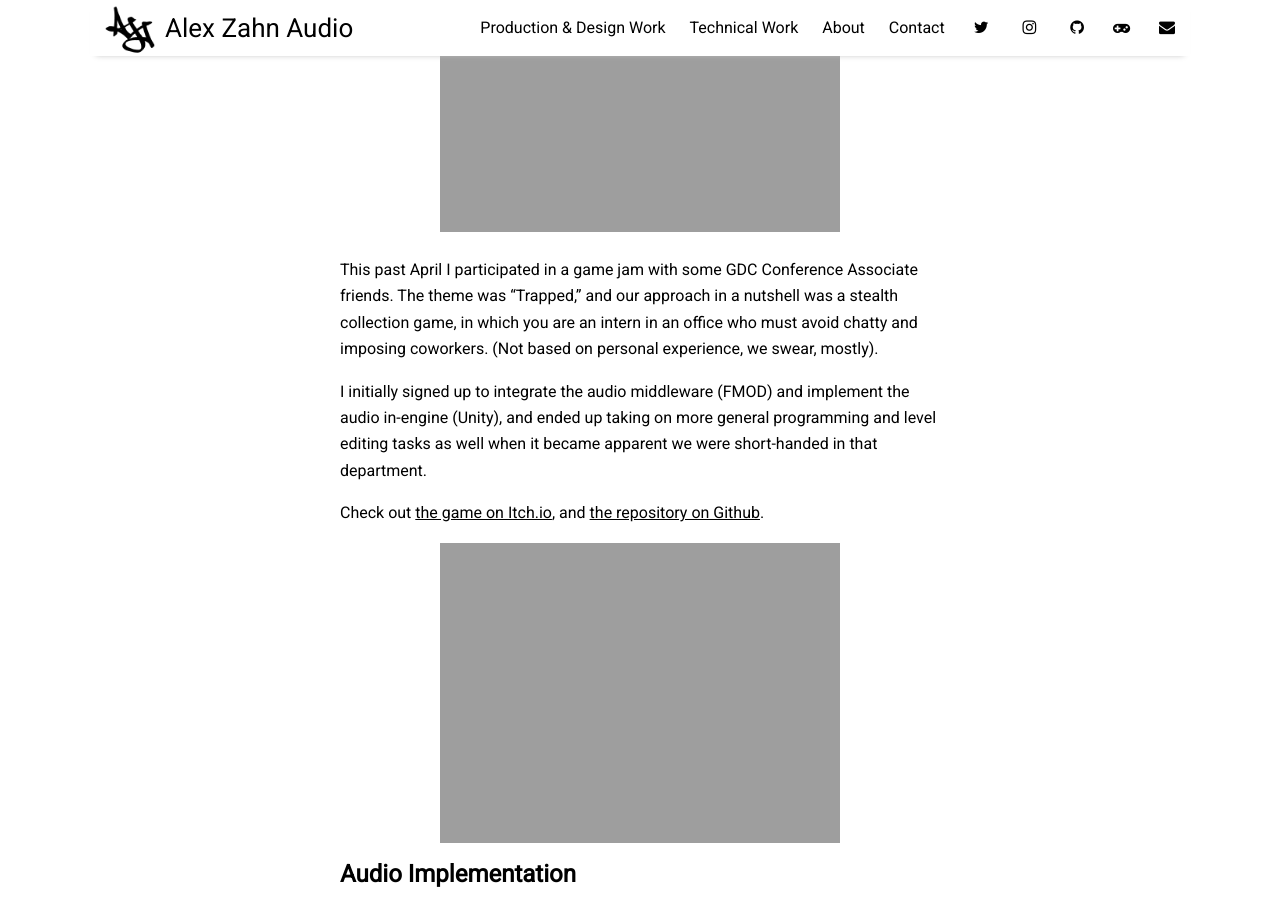
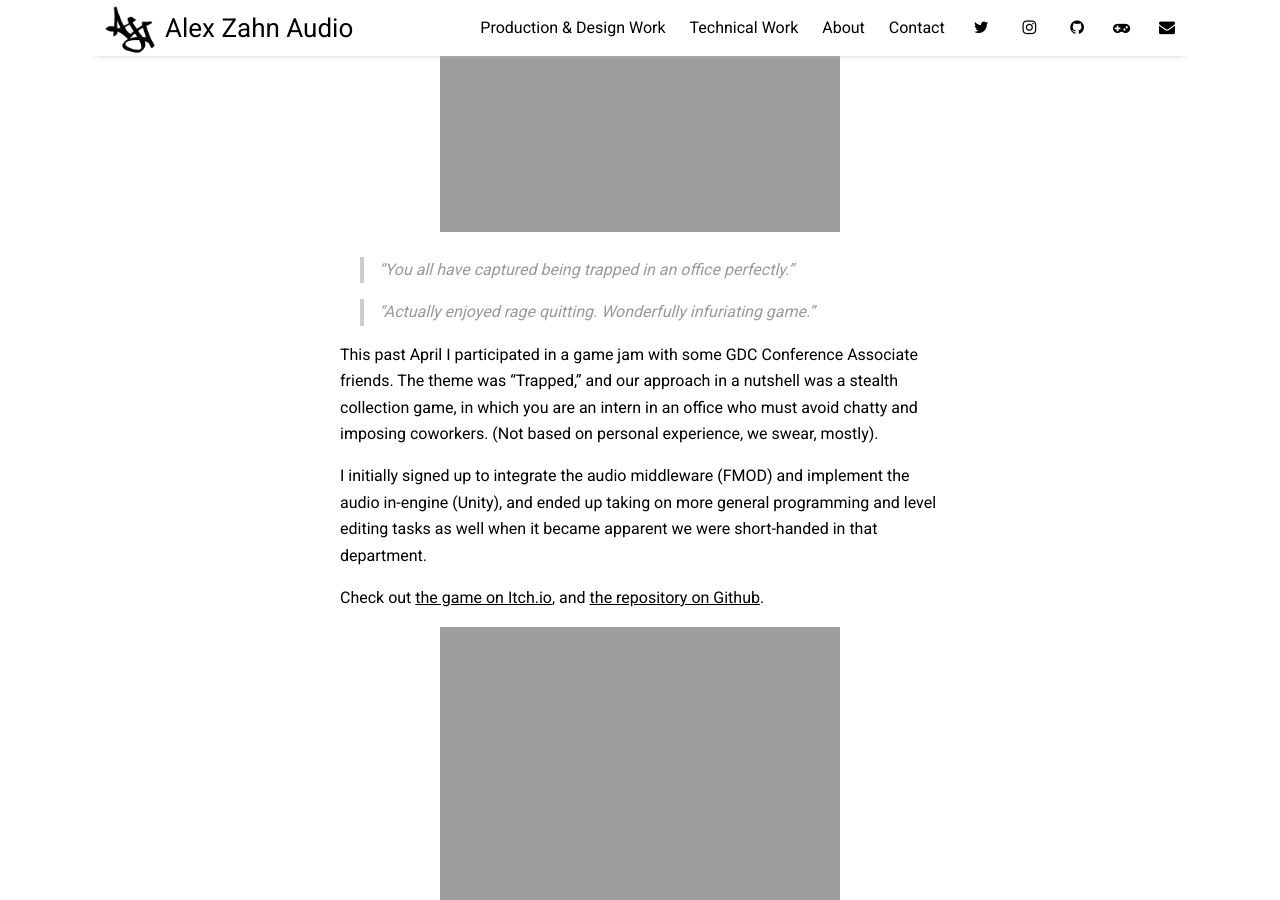
Before and after one commit to alexzahnaudio/alexzahnaudio.github.io, a Jekyll site: the page built from _posts/2023-04-30-gwahtf.md, in a window 1280 px wide and 900 px high, scrolled down 310 px. Built offline with Jekyll 4.4.1, drawn with Linux system fonts in a browser that asks for light colours; nearby versions of some CDN libraries.

Commit message:
Update 2023-04-30-gwahtf.md

```diff
--- a/_posts/2023-04-30-gwahtf.md
+++ b/_posts/2023-04-30-gwahtf.md
@@ -6,6 +6,10 @@ categories: sample-technical
 tags: [sample-technical]
 image: gwahtf-gameplay.png
 ---
+
+> *"You all have captured being trapped in an office perfectly."*
+
+> *"Actually enjoyed rage quitting. Wonderfully infuriating game."*
 
 This past April I participated in a game jam with some GDC Conference Associate friends. The theme was "Trapped," and our approach in a nutshell was a stealth collection game, in which you are an intern in an office who must avoid chatty and imposing coworkers. (Not based on personal experience, we swear, mostly).
 
```
